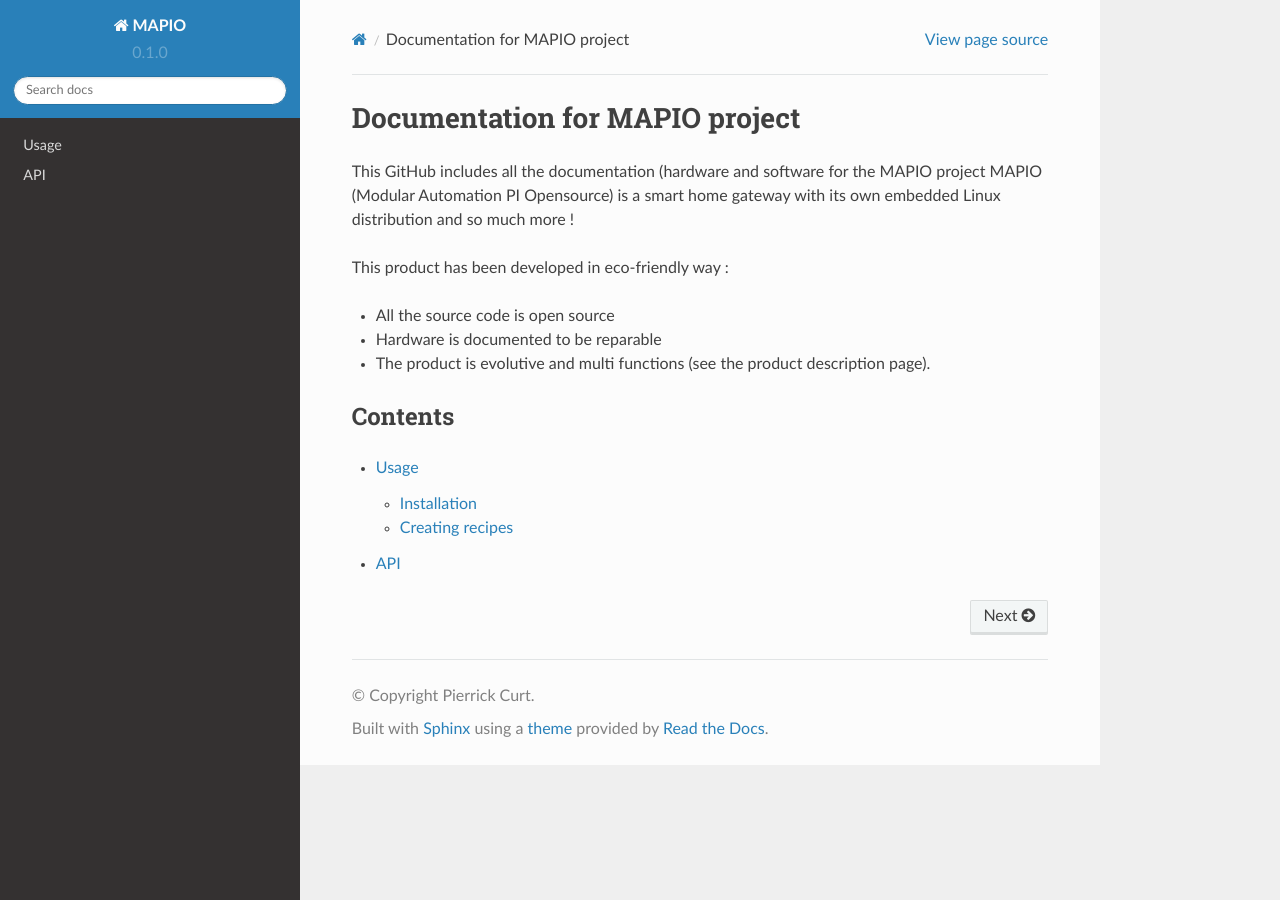
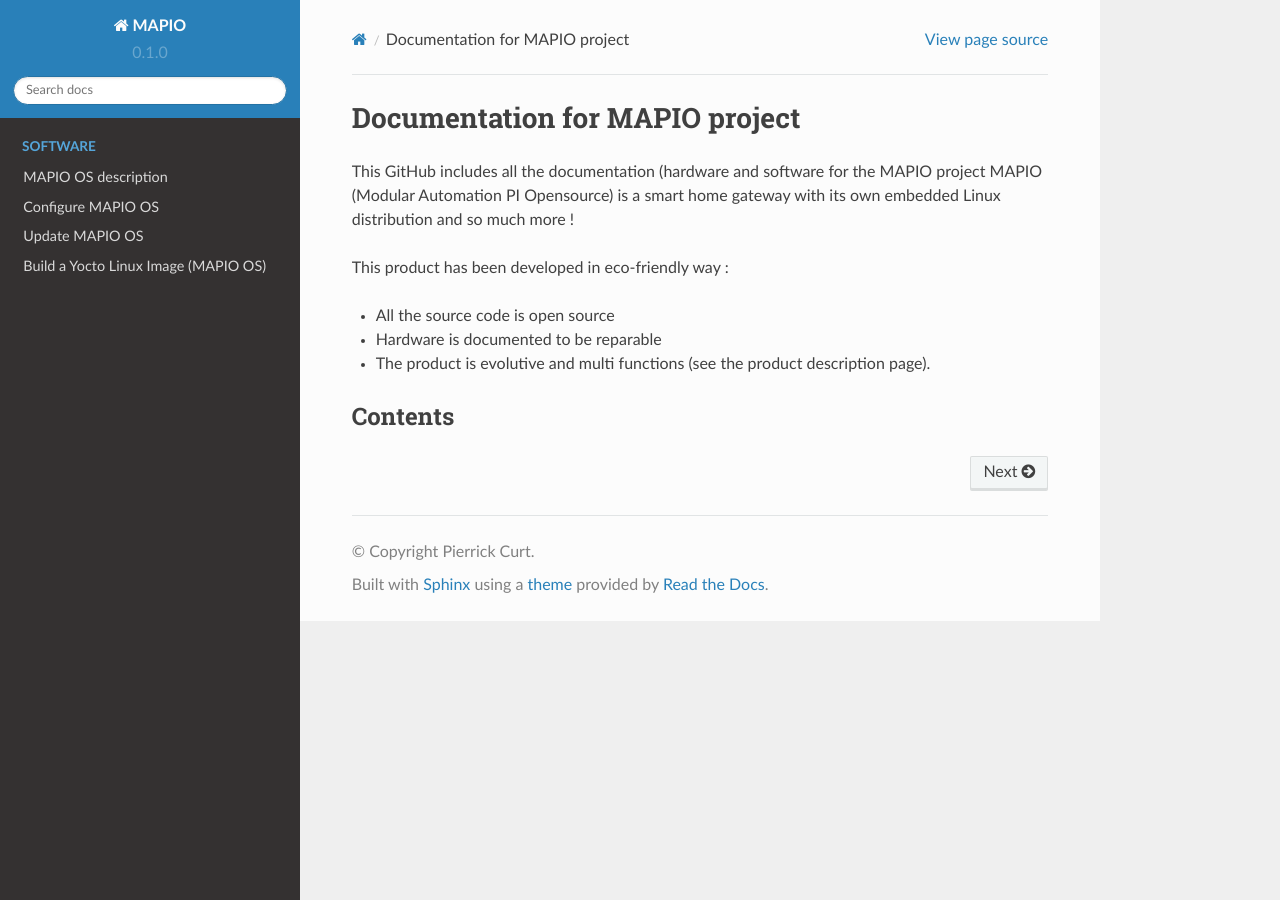
Before and after one commit to pcurt/mapio-docs, a Sphinx documentation site: the page built from docs/source/index.rst, in a window 1280 px wide. Built offline with Sphinx 7.4.7 and the Read the Docs theme 2.0.0, drawn with Linux system fonts in a browser that asks for light colours; some of the changed lines change nothing that is shown.

Commit message:
Update project

```diff
--- a/docs/source/index.rst
+++ b/docs/source/index.rst
@@ -14,13 +14,20 @@
 --------
 
 .. toctree::
+   :maxdepth: 2
+   :hidden:
+   :caption: Example
+   :glob:
    usage
    api
 
 .. toctree::
    :maxdepth: 2
+   :hidden:
    :caption: Software
-   MAPIO OS description
-   Configure MAPIO OS
-   Update MAPIO OS
-   Build a Yocto Linux Image (MAPIO OS)
+   :glob:
+
+   /os-description
+   /os-configure
+   /os-update
+   /os-build
```
